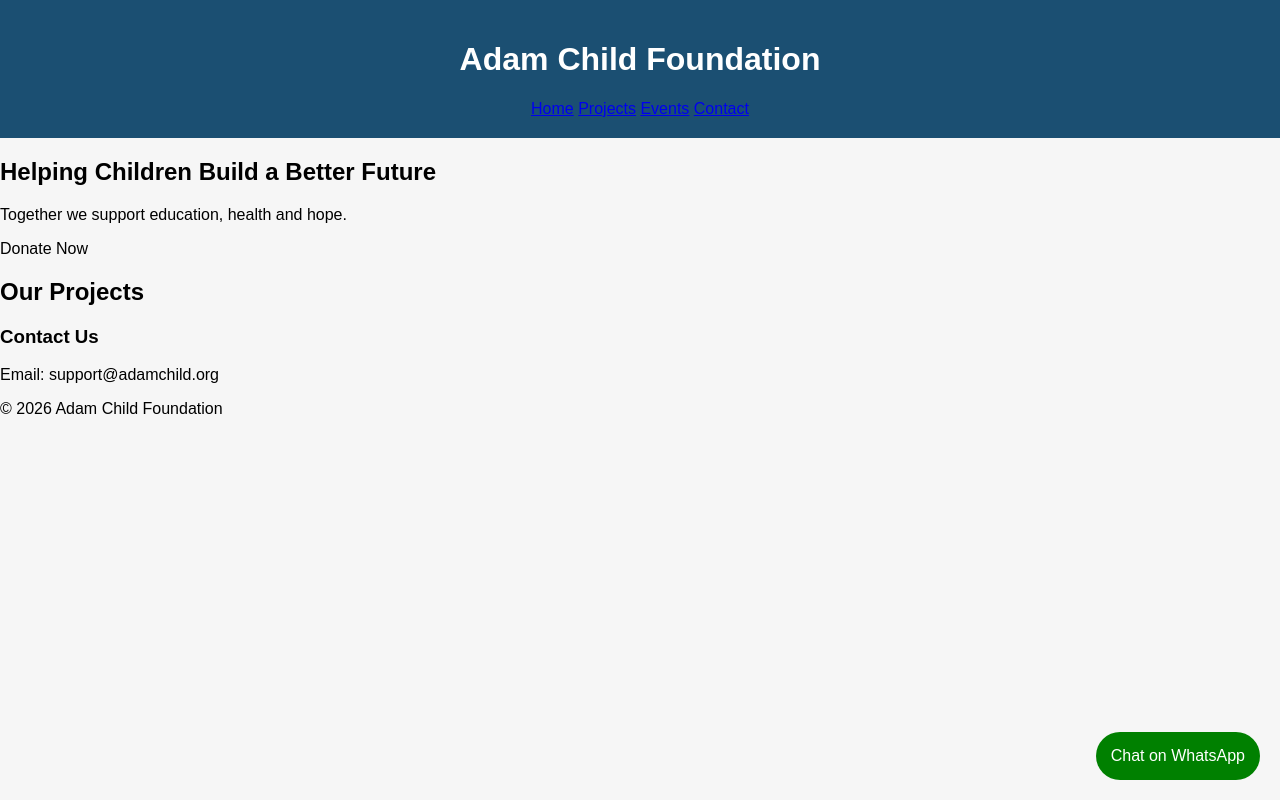
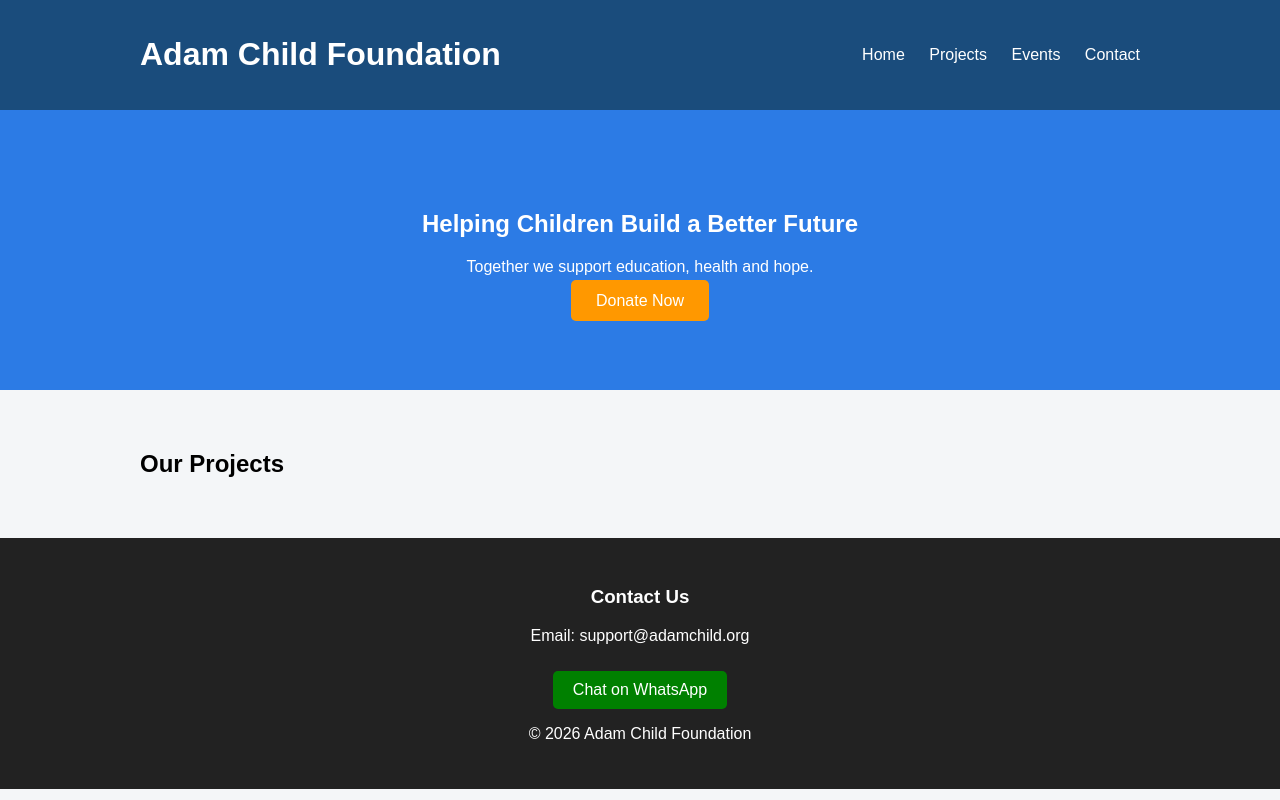
Before and after one commit to ashbelz123-droid/Adam-Child-Forudation-, a plain HTML site: page index.html in a window 1280 px wide. Drawn offline with Linux system fonts and the light colour scheme.

Commit message:
Update style.css

```diff
--- a/style.css
+++ b/style.css
@@ -1,26 +1,61 @@
 body{
-font-family: Arial;
 margin:0;
-background:#f6f6f6;
+font-family:Arial;
+background:#f4f6f8;
 }
 
 header{
-background:#1b4f72;
+background:#1a4c7c;
 color:white;
-padding:20px;
-text-align:center;
+padding:15px;
 }
 
-.projects{
-padding:30px;
+.container{
+display:flex;
+justify-content:space-between;
+align-items:center;
+max-width:1000px;
+margin:auto;
+}
+
+nav a{
+color:white;
+margin-left:20px;
+text-decoration:none;
+}
+
+.hero{
+background:#2c7be5;
+color:white;
+text-align:center;
+padding:80px 20px;
+}
+
+.btn{
+background:#ff9800;
+padding:12px 25px;
+color:white;
+text-decoration:none;
+border-radius:5px;
+}
+
+.section{
+padding:40px;
+max-width:1000px;
+margin:auto;
+}
+
+.grid{
+display:grid;
+grid-template-columns:repeat(auto-fit,minmax(250px,1fr));
+gap:20px;
 }
 
 .card{
 background:white;
 padding:15px;
-margin-bottom:20px;
 border-radius:10px;
-box-shadow:0 3px 8px rgba(0,0,0,0.1);
+box-shadow:0 3px 10px rgba(0,0,0,0.1);
 }
 
 .card img{
@@ -28,36 +63,19 @@
 border-radius:8px;
 }
 
-button{
-background:#1b4f72;
+footer{
+background:#222;
 color:white;
-padding:10px;
-border:none;
-cursor:pointer;
-border-radius:5px;
-}
-
-.comments{
-margin-top:10px;
+text-align:center;
+padding:30px;
 }
 
 .whatsapp{
-position:fixed;
-bottom:20px;
-right:20px;
+display:inline-block;
+margin-top:10px;
 background:green;
+padding:10px 20px;
 color:white;
-padding:15px;
-border-radius:50px;
 text-decoration:none;
+border-radius:5px;
 }
-
-.donate{
-position:fixed;
-bottom:80px;
-right:20px;
-background:#e67e22;
-color:white;
-padding:15px;
-border-radius:50px;
-  }
```
